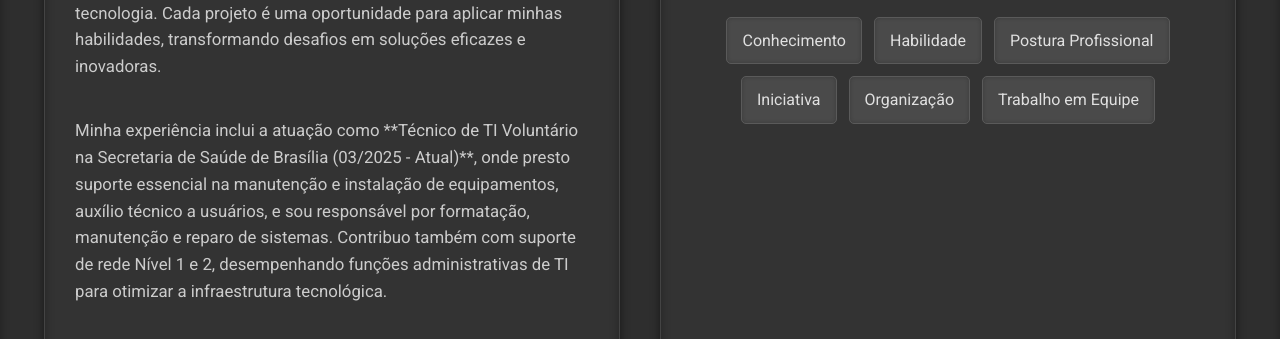
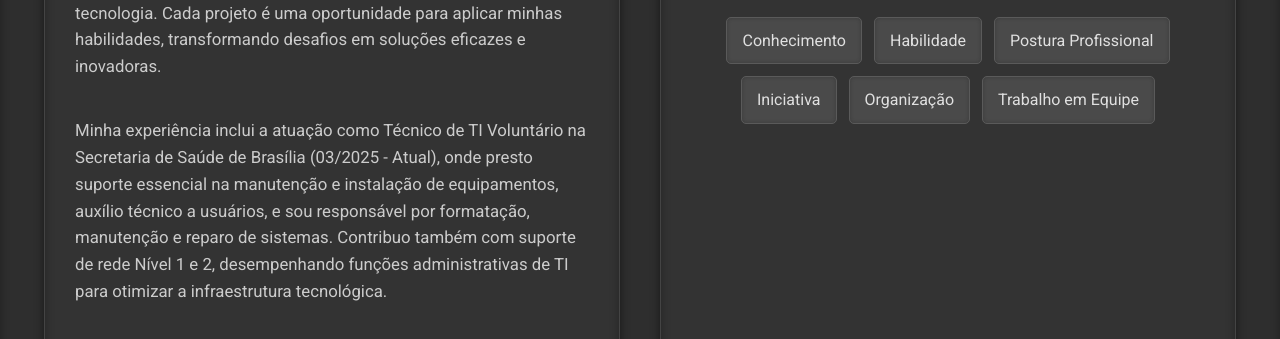
Before and after one commit to Shakalinux/Shakalinux.github.io, a plain HTML site: page index.html in a window 1280 px wide. Shown: the part 1160-1499 px from the top of the page. Drawn offline with nearby package versions, Linux system fonts and the light colour scheme.

Commit message:
Atualizar o index.html

```diff
--- a/index.html
+++ b/index.html
@@ -26,7 +26,7 @@
                     <img src="henrique.jpg" alt="Henrique Rocha" class="profile-photo">
                         </div>
                             <p>Desde o início da minha jornada, tenho me dedicado ao universo da tecnologia. Cada projeto é uma oportunidade para aplicar minhas habilidades, transformando desafios em soluções eficazes e inovadoras.</p>
-                            <p>Minha experiência inclui a atuação como **Técnico de TI Voluntário na Secretaria de Saúde de Brasília (03/2025 - Atual)**, onde presto suporte essencial na manutenção e instalação de equipamentos, auxílio técnico a usuários, e sou responsável por formatação, manutenção e reparo de sistemas. Contribuo também com suporte de rede Nível 1 e 2, desempenhando funções administrativas de TI para otimizar a infraestrutura tecnológica.</p>
+                            <p>Minha experiência inclui a atuação como Técnico de TI Voluntário na Secretaria de Saúde de Brasília (03/2025 - Atual), onde presto suporte essencial na manutenção e instalação de equipamentos, auxílio técnico a usuários, e sou responsável por formatação, manutenção e reparo de sistemas. Contribuo também com suporte de rede Nível 1 e 2, desempenhando funções administrativas de TI para otimizar a infraestrutura tecnológica.</p>
                             <p>Busco constantemente aprimoramento e utilizo meu conhecimento técnico para desenvolver sistemas robustos e de alta qualidade, garantindo resultados que superam as expectativas.</p>
                             <a href="curriculo-henrique-rocha-pereira.pdf" download class="btn-cta btn-secondary">Baixar Currículo</a>
                         </div>
```
